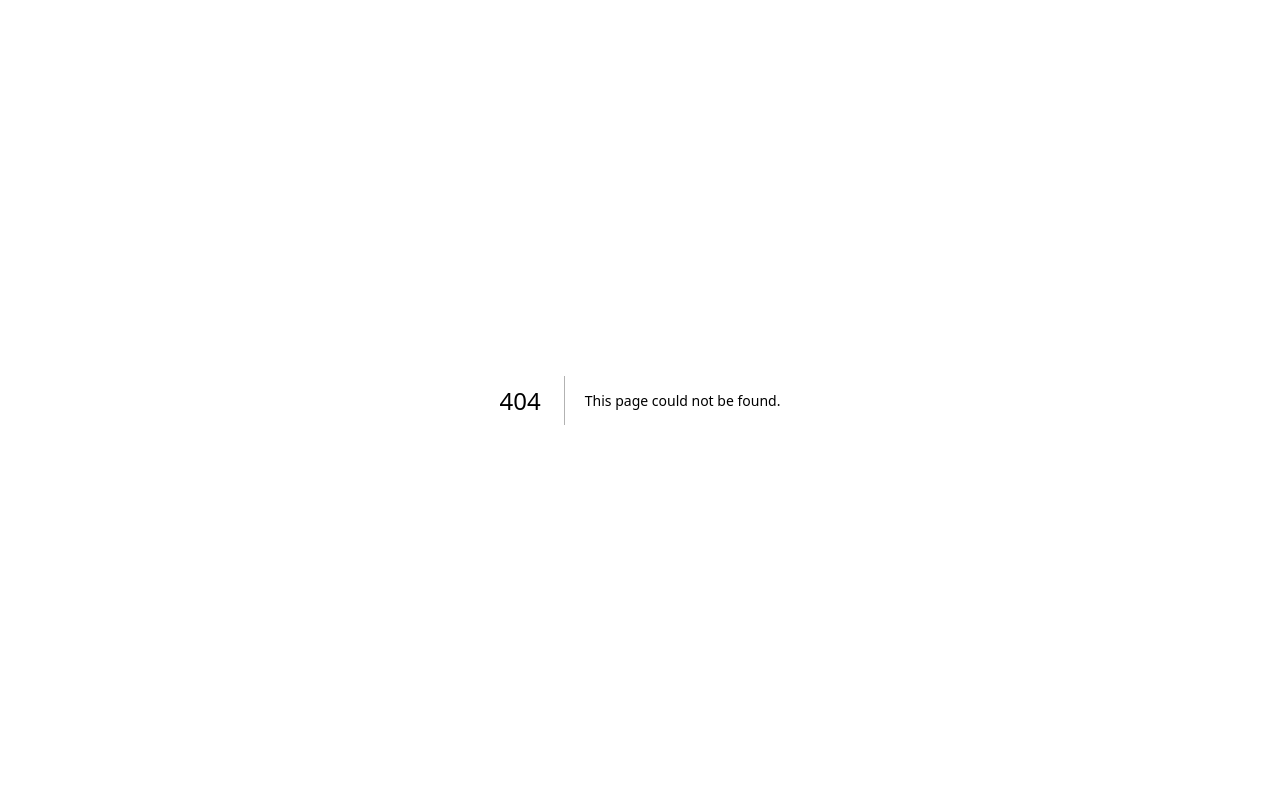
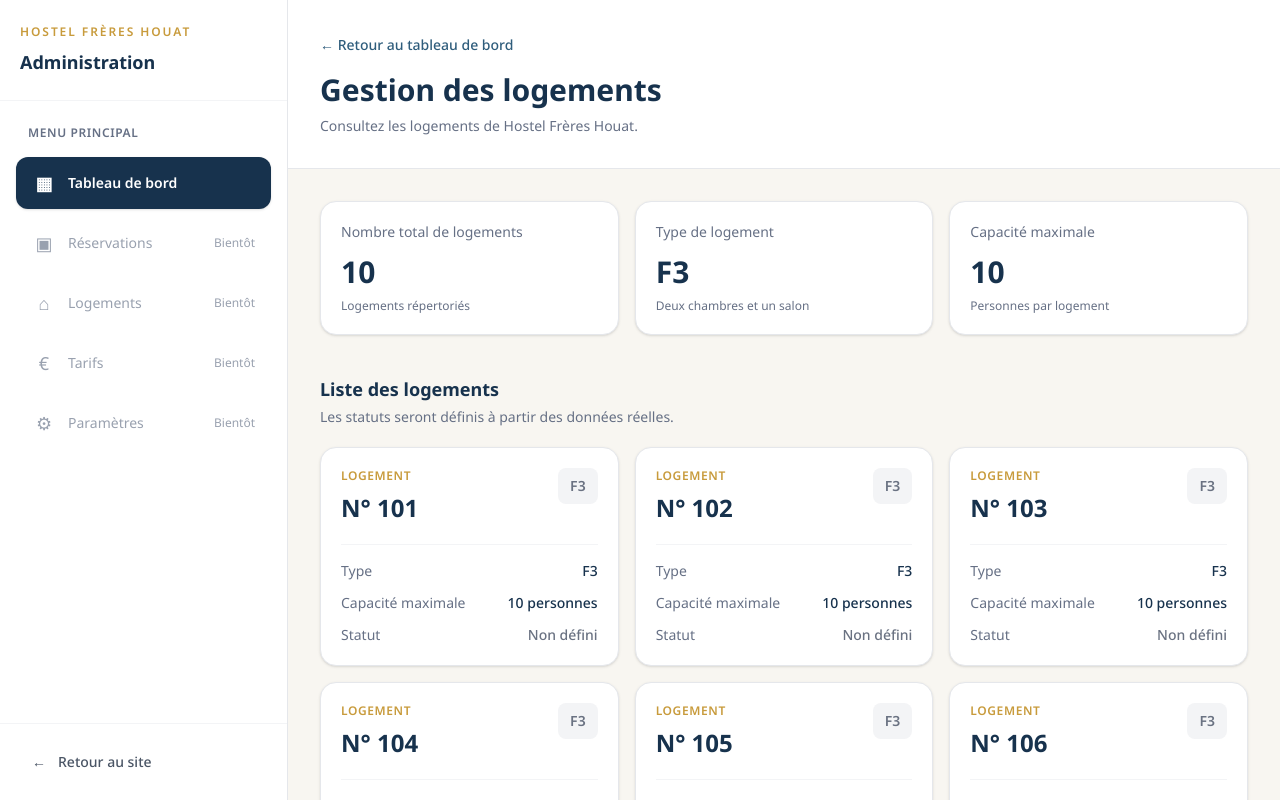
Before and after one commit to LenouarMiloud/hostel-freres-houat, a Next.js app: page /admin/rooms in a window 1280 px wide. Before the commit this address had no page. Shown: the top 800 px of the page. Built offline with nearby package versions, Linux system fonts and the light colour scheme.

Commit message:
Add admin rooms management page

```diff
--- /dev/null
+++ b/src/app/admin/rooms/page.tsx
@@ -0,0 +1,124 @@
+import AdminSidebar from "../components/AdminSidebar";
+
+const rooms = Array.from({ length: 10 }, (_, index) => ({
+  id: 101 + index,
+  type: "F3",
+  capacity: 10,
+}));
+
+export default function AdminRoomsPage() {
+  return (
+    <main className="min-h-screen bg-background lg:pl-72">
+      <AdminSidebar />
+
+      <div className="min-h-screen">
+        <header className="border-b border-gray-200 bg-white px-5 py-8 sm:px-8">
+          <div className="mx-auto max-w-7xl">
+            <a
+              href="/admin"
+              className="text-sm font-medium text-secondary hover:text-primary"
+            >
+              ← Retour au tableau de bord
+            </a>
+
+            <h1 className="mt-4 text-2xl font-bold text-primary sm:text-3xl">
+              Gestion des logements
+            </h1>
+
+            <p className="mt-2 text-sm text-muted">
+              Consultez les logements de Hostel Frères Houat.
+            </p>
+          </div>
+        </header>
+
+        <div className="mx-auto max-w-7xl px-5 py-8 sm:px-8">
+          <section className="grid grid-cols-1 gap-4 sm:grid-cols-3">
+            <article className="rounded-2xl border border-gray-200 bg-white p-5 shadow-sm">
+              <p className="text-sm text-muted">Nombre total de logements</p>
+              <p className="mt-3 text-3xl font-bold text-primary">10</p>
+              <p className="mt-2 text-xs text-muted">
+                Logements répertoriés
+              </p>
+            </article>
+
+            <article className="rounded-2xl border border-gray-200 bg-white p-5 shadow-sm">
+              <p className="text-sm text-muted">Type de logement</p>
+              <p className="mt-3 text-3xl font-bold text-primary">F3</p>
+              <p className="mt-2 text-xs text-muted">
+                Deux chambres et un salon
+              </p>
+            </article>
+
+            <article className="rounded-2xl border border-gray-200 bg-white p-5 shadow-sm">
+              <p className="text-sm text-muted">Capacité maximale</p>
+              <p className="mt-3 text-3xl font-bold text-primary">10</p>
+              <p className="mt-2 text-xs text-muted">
+                Personnes par logement
+              </p>
+            </article>
+          </section>
+
+          <section className="mt-10">
+            <div>
+              <h2 className="text-lg font-bold text-primary">
+                Liste des logements
+              </h2>
+
+              <p className="mt-1 text-sm text-muted">
+                Les statuts seront définis à partir des données réelles.
+              </p>
+            </div>
+
+            <div className="mt-5 grid grid-cols-1 gap-4 sm:grid-cols-2 xl:grid-cols-3">
+              {rooms.map((room) => (
+                <article
+                  key={room.id}
+                  className="rounded-2xl border border-gray-200 bg-white p-5 shadow-sm"
+                >
+                  <div className="flex items-start justify-between gap-3">
+                    <div>
+                      <p className="text-xs font-semibold uppercase tracking-wider text-accent">
+                        Logement
+                      </p>
+
+                      <h3 className="mt-2 text-2xl font-bold text-primary">
+                        N° {room.id}
+                      </h3>
+                    </div>
+
+                    <span className="rounded-lg bg-gray-100 px-3 py-2 text-sm font-semibold text-gray-500">
+                      F3
+                    </span>
+                  </div>
+
+                  <div className="mt-5 space-y-3 border-t border-gray-100 pt-4">
+                    <div className="flex justify-between gap-3 text-sm">
+                      <span className="text-muted">Type</span>
+                      <span className="font-medium text-primary">
+                        {room.type}
+                      </span>
+                    </div>
+
+                    <div className="flex justify-between gap-3 text-sm">
+                      <span className="text-muted">Capacité maximale</span>
+                      <span className="font-medium text-primary">
+                        {room.capacity} personnes
+                      </span>
+                    </div>
+
+                    <div className="flex justify-between gap-3 text-sm">
+                      <span className="text-muted">Statut</span>
+                      <span className="font-medium text-gray-500">
+                        Non défini
+                      </span>
+                    </div>
+                  </div>
+                </article>
+              ))}
+            </div>
+          </section>
+        </div>
+      </div>
+    </main>
+  );
+}
```
